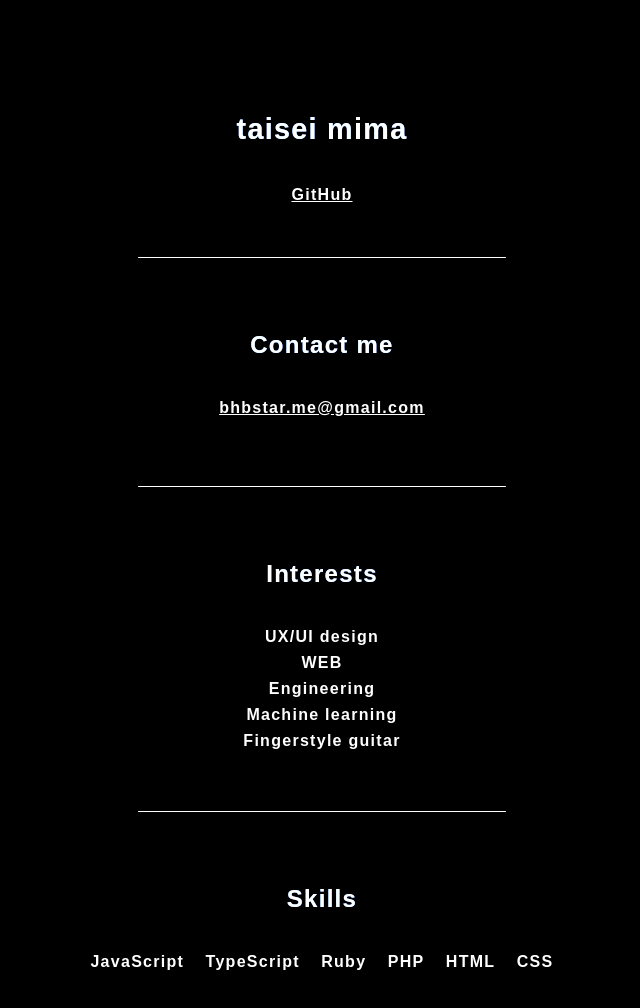
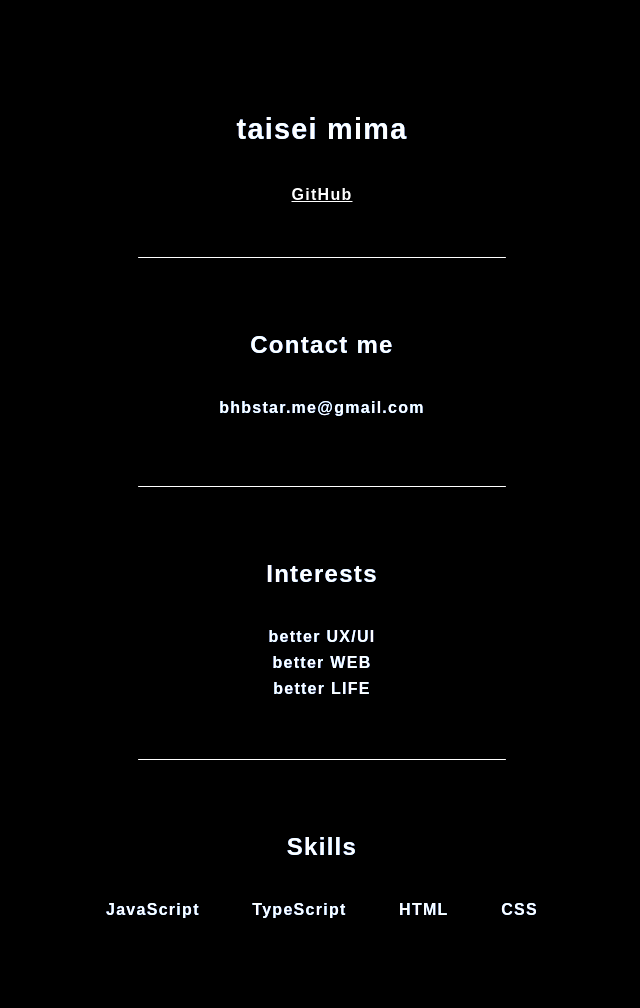
Before and after one commit to bhbs/prof, a website: page index.html in a window 1280 px wide. Shown: the whole page, without its empty margins (318-958 px from the left). Drawn offline with Linux system fonts and the light colour scheme.

Commit message:
update prof

```diff
--- a/css/style.scss
+++ b/css/style.scss
@@ -36,15 +36,20 @@ section {
   padding: 5px 40px
 }
 
+h1,
+h2,
+p,
+li {
+  position: relative;
+}
+
 h1 {
   font-size: 1.8em;
   margin: 0 0 40px;
-  position: relative;
 }
 
 h2 {
   margin: 20px 0 40px;
-  position: relative;
 }
 
 ul {
--- a/index.html
+++ b/index.html
@@ -30,7 +30,7 @@
 
     <section>
       <h2 class="glitch" data-glitch="Contact me">Contact me</h2>
-      <p><a href='mailto:bhbstar.me@gmail.com'>bhbstar.me@gmail.com</a></p>
+      <p class="glitch" data-glitch="bhbstar.me@gmail.com">bhbstar.me@gmail.com</p>
     </section>
 
     <hr>
@@ -38,11 +38,9 @@
     <section>
       <h2 class="glitch" data-glitch="Interests">Interests</h2>
       <ul id="f">
-        <li>UX/UI design</li>
-        <li>WEB</li>
-        <li>Engineering</li>
-        <li>Machine learning</li>
-        <li>Fingerstyle guitar</li>
+        <li class="glitch" data-glitch="better UX/UI">better UX/UI</li>
+        <li class="glitch" data-glitch="better WEB">better WEB</li>
+        <li class="glitch" data-glitch="better LIFE">better LIFE</li>
       </ul>
     </section>
 
@@ -51,12 +49,10 @@
     <section>
       <h2 class="glitch" data-glitch="Skills">Skills</h2>
       <ul id='s'>
-        <li>JavaScript</li>
-        <li>TypeScript</li>
-        <li>Ruby</li>
-        <li>PHP</li>
-        <li>HTML</li>
-        <li>CSS</li>
+        <li class="glitch" data-glitch="JavaScript">JavaScript</li>
+        <li class="glitch" data-glitch="TypeScript">TypeScript</li>
+        <li class="glitch" data-glitch="HTML">HTML</li>
+        <li class="glitch" data-glitch="CSS">CSS</li>
       </ul>
     </section>
 </body>
```
Also changed, not shown: css/style.css, 1 other file.
